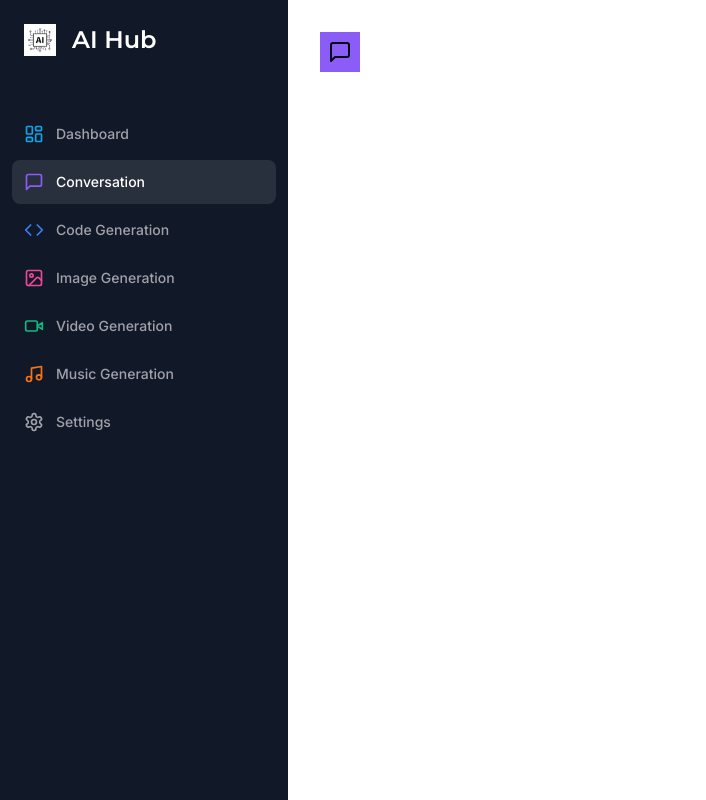
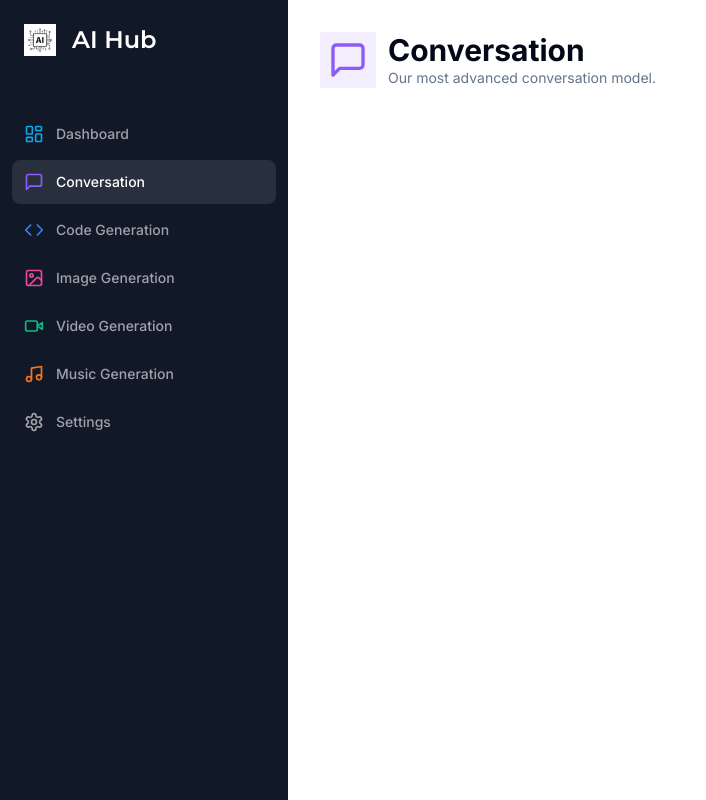
Before and after one commit to kevinsangyu/ASDgroup10, a Next.js app in the folder ai-hub/: page /conversation in a window 1280 px wide. Shown: the whole page, without its empty margins (0-706 px from the left). Built offline with nearby package versions, Linux system fonts and the light colour scheme.

Commit message:
fixed icon and added header

```diff
--- a/ai-hub/app/(dashboard)/(routes)/conversation/page.tsx
+++ b/ai-hub/app/(dashboard)/(routes)/conversation/page.tsx
@@ -9,7 +9,7 @@
             description="Our most advanced conversation model."
             icon={MessageSquare}
             iconColor="text-violet-500"
-            bgColor="bg-violet-500"
+            bgColor="bg-violet-500/10"
         />
         </div>
     );
--- a/ai-hub/components/ui/heading.tsx
+++ b/ai-hub/components/ui/heading.tsx
@@ -18,15 +18,18 @@
     bgColor
 }: HeadingProps) => {
     return (
-        <>
-            <div className="px-4 lg:px-8 flex
-            items-center gap-x-3 mb-8">
-                <div className={cn("p-2 w-fit rounded-wb",
-                bgColor)}>
-                    <Icon />
-                </div>
-
+        <div className="px-4 lg:px-8 flex items-center gap-x-3 mb-8">
+            <div className={cn("p-2 w-fit rounded-wb", bgColor)}>
+                <Icon className={cn("w-10 h-10", iconColor)}/>
             </div>
-        </>
+            <div>
+                <h2 className="text-3xl font-bold">
+                    {title}
+                </h2>
+                <p className="text-sm text-muted-foreground">
+                    {description}
+                </p>
+            </div>
+        </div>
     );
 };
```
